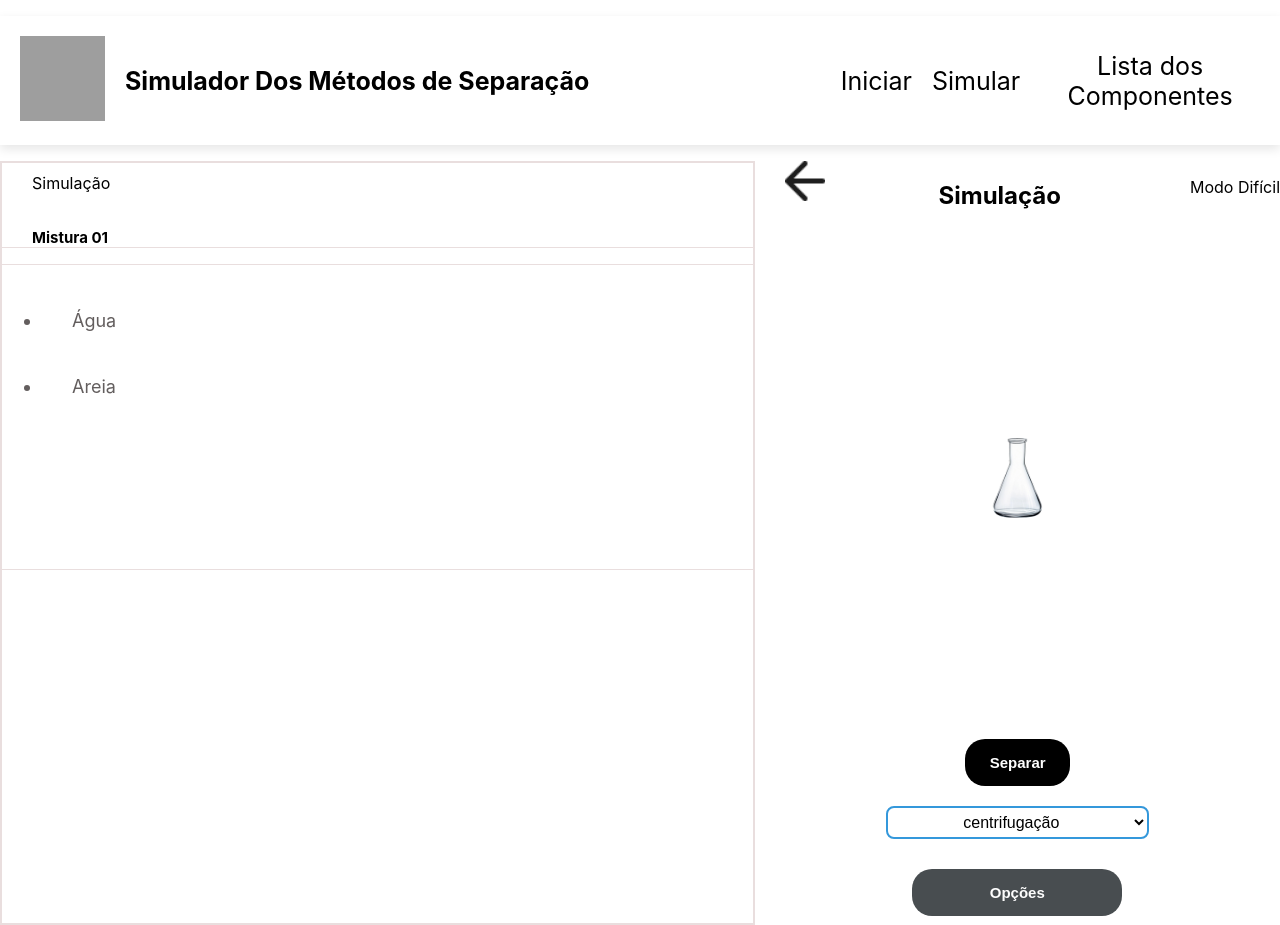
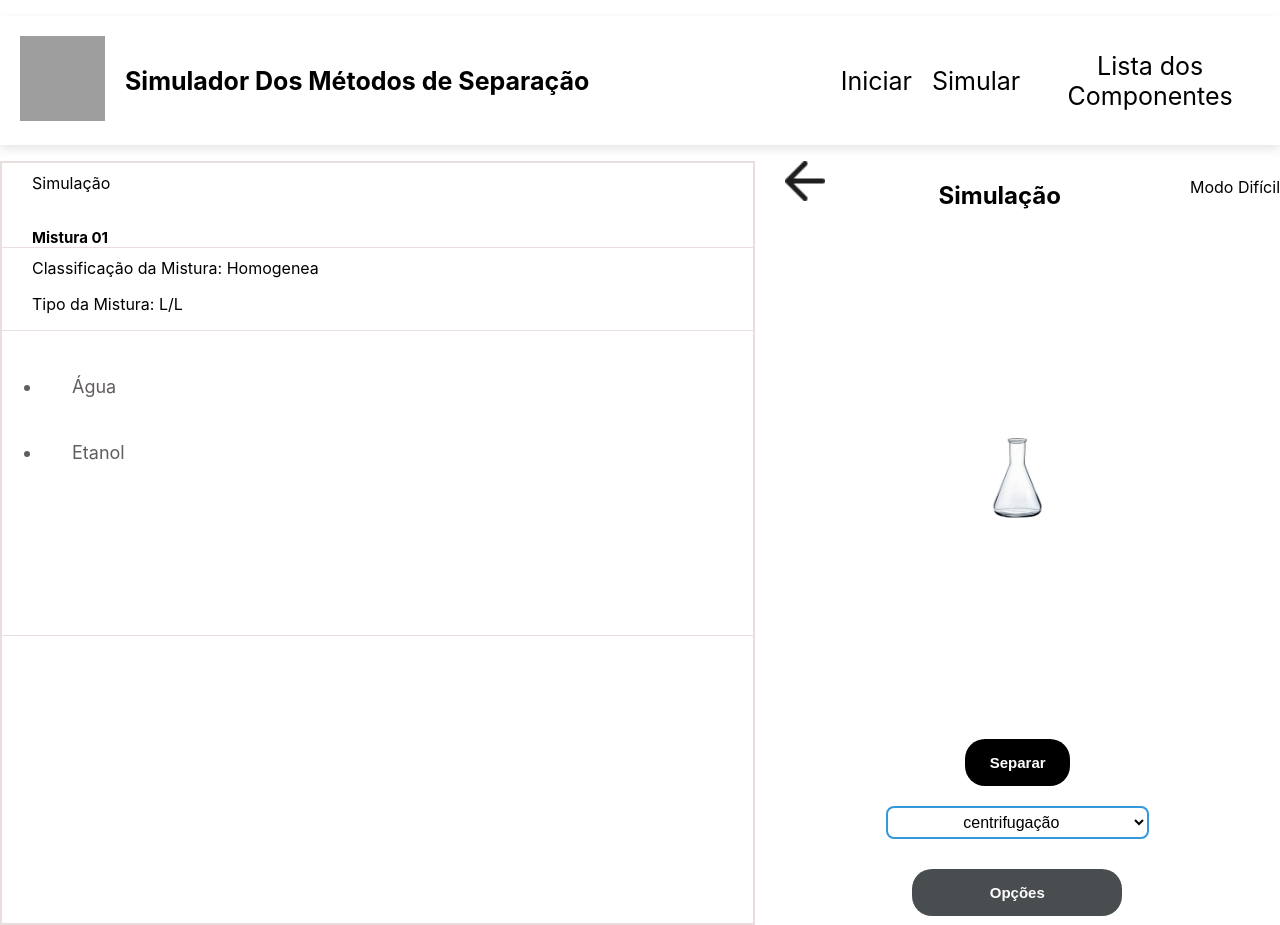
Before and after one commit to GustavoBoscato/SimuladorMetodosDeSeparacaoMisturas, a React (Create React App) app in the folder app/: page /laboratorio in a window 1280 px wide. Built offline with nearby package versions, Linux system fonts and the light colour scheme; grey boxes are pictures that could not be loaded.

Commit message:
funcionalidade resetar Mistura

```diff
--- a/app/src/App.tsx
+++ b/app/src/App.tsx
@@ -22,7 +22,7 @@ import Laboratorio from './pages/Home/Laboratorio';
 
 function App() {
 
-  const mistura1 = new Mistura([agua, areia]);
+  const mistura1 = new Mistura([agua, etanol]);
   const mistura2 = new Mistura([agua, oleoCozinha]);
   const mistura3 = new Mistura([agua, salCozinha]);
   const mistura4 = new Mistura([agua, etanol, salCozinha]);
--- a/app/src/Components/Principal/ListaMistura.tsx
+++ b/app/src/Components/Principal/ListaMistura.tsx
@@ -10,6 +10,8 @@ interface ListaMisturaProps {
     <div className='ListaMistura'>
         <p>Simulação</p>
         <h6>{h6}</h6>
+        <p>Classificação da Mistura: {mistura.classificacao}</p>
+        <p>Tipo da Mistura: {mistura.tipo}</p>
         <ul>
           {mistura.itens.map((value) => <li>{value.nome}</li>)}
         </ul>
--- a/app/src/data/Mistura.ts
+++ b/app/src/data/Mistura.ts
@@ -62,7 +62,9 @@ export class Mistura {
     this.calcularTipo();
     this.calcularClassificacao();
   }
-
+  resetarMistura(componente1: ComponenteMistura, componente2 : ComponenteMistura){
+    this._itens = [componente1, componente2]
+  }
 
   constructor(componentes: Array<ComponenteMistura>) {
     this.itens = componentes;
--- a/app/src/pages/Home/LaboratorioOpção.jsx
+++ b/app/src/pages/Home/LaboratorioOpção.jsx
@@ -2,7 +2,7 @@ import React, { useState } from 'react'
 import './LaboratorioOpção.css';
 import ListaMisturaHorizontal from '../../Components/Principal/ListaMisturaHorizontal'
 import { Mistura } from '../../data/Mistura';
-import { agua, areia } from '../../data/dataComponentes';
+import { agua, areia, etanol } from '../../data/dataComponentes';
 import Botao from '../../Components/Principal/Botao';
 import SelectComponente from '../../Components/Principal/SelectComponente';
 import { Link } from 'react-router-dom';
@@ -34,9 +34,9 @@ const LaboratorioOpção = ({misturaDificil}) => {
                 </div>
                 <div className="conjuntoBotaoSelect">
                 <Link to='/laboratorio'><button className='buttonPadrao' onClick={() => {
-                                    let componentesMistura = listaComponentes.find((value) => value.nome === SelectRemover);
+
                                     misturaDificil.removerComponenteMistura(SelectRemover);
-                                    console.log(misturaDificil)
+
 
                                     }} style={{backgroundColor: "#F11313", color: '#FDFDFD', width: '100%'}}>Remover Componente</button></Link>
 
@@ -45,7 +45,11 @@ const LaboratorioOpção = ({misturaDificil}) => {
                 </div>
             </div>
             <div className="resetarMisturaOuVoltar">
-                <Botao colorFundo='#2C6ED0' colorTexto='#FDFDFD' texto='Resetar Mistura' className="botaoLaboratorio"/>
+            <Link to='/laboratorio'><button className='buttonPadrao' onClick={() => {
+
+                                    misturaDificil.resetarMistura(agua, etanol);
+                                    }} style={{backgroundColor: "#2C6ED0", color: '#FDFDFD', width: '65%'}}>Resetar Mistura</button></Link>
+
                 <Link className='voltarLaboratorioOpcao' to="/laboratorio"><Botao colorFundo='#484D50' colorTexto='#FDFDFD' texto='Voltar' className="botaoLaboratorio" width='100%'/></Link>
                 </div>
             </div>
```
